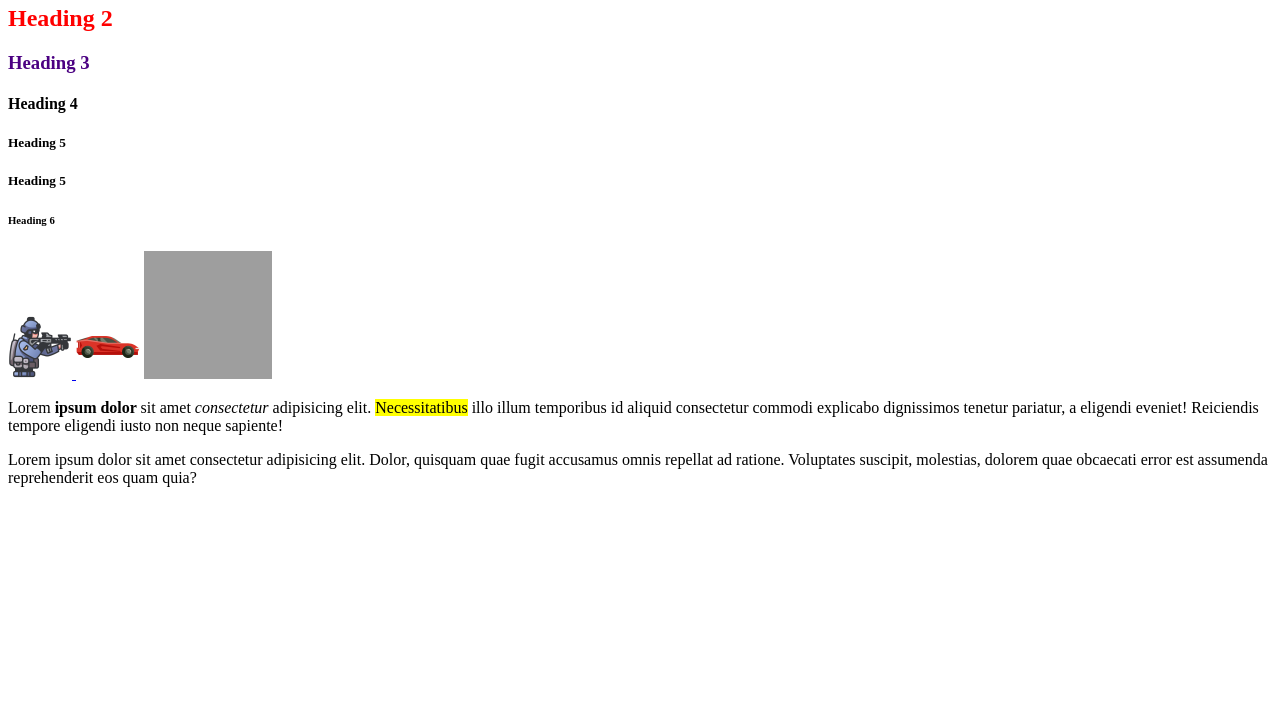
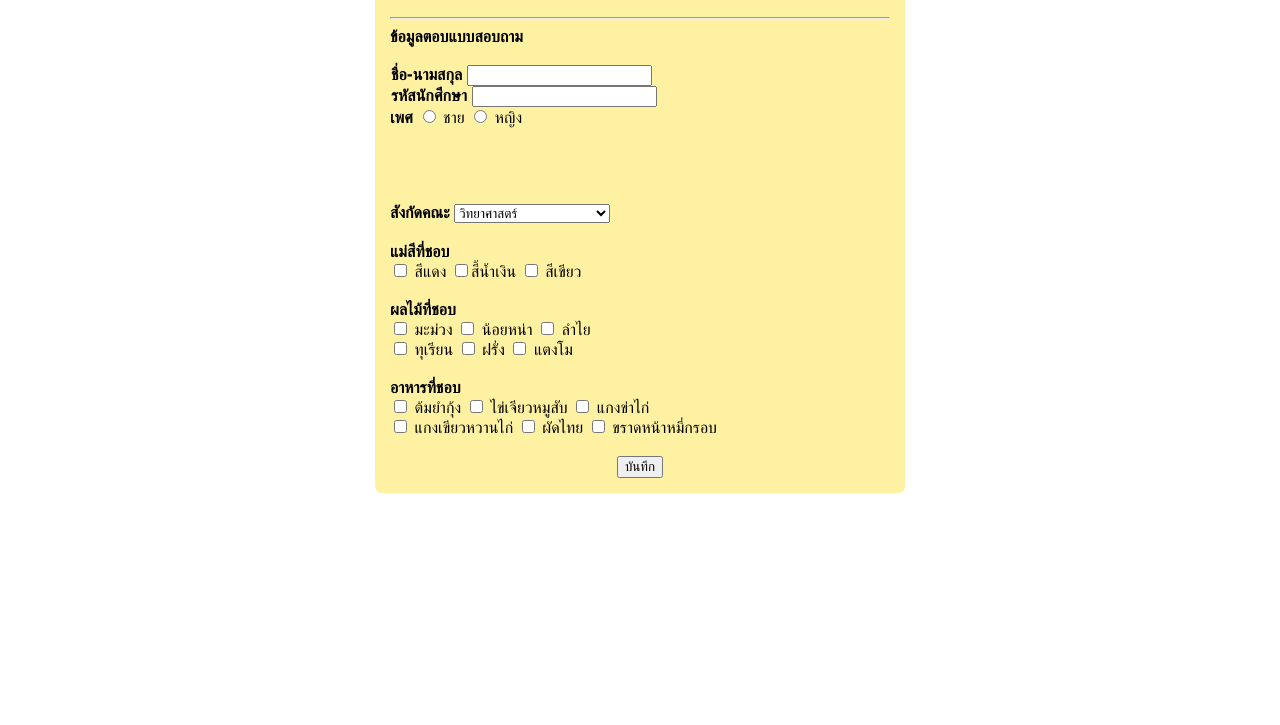
Before and after one commit to Sarayut000/HTMLBASIC, a plain HTML site: page _index.html in a window 1280 px wide. Shown: the part 75-800 px from the top of the page. Drawn offline with Linux system fonts and the light colour scheme; grey boxes are pictures that could not be loaded.

Commit message:
second commit

```diff
--- a/_index.html
+++ b/_index.html
@@ -1,31 +1,94 @@
 <!DOCTYPE html>
 <html lang="en">
 <head>
-  <meta charset="UTF-8">
-  <meta name="viewport" content="width=device-width, initial-scale=1.0">
-  <title>HTLlbasic</title>
-  <style>
-      link rel="stylesheet" href="CSS/style.css">
-      </style>
+    <meta charset="UTF-8">
+    <title>Web Form</title>
+    <meta name="viewport" content="width=device-width, initial-scale=1.0">
+    <style>
+        body {
+            font-family: Tahoma, sans-serif;
+        }
+        .container {
+            width: 500px;
+            margin: auto;
+            background: #fff1a2;
+            padding: 15px;
+            border-radius: 8px;
+            border: 1px solid #ffffff;
+        }
+        h2 {
+            text-align: center;
+        }
+    </style>
+</head>
+<body>
+
+<div class="container">
+    <h2>แบบสอบถาม</h2>
+    <hr>
+    <form method="post" novalidate>
+        <label for="name"><b>ข้อมูลตอบแบบสอบถาม</b></label><br><br>
+        <label style="display: inline-block; width: 1px";></label><b>ชื่อ-นามสกุล</b></lable>
+        <input placeholder="" type="text" name="name" id="name" required><br>
+
+        <label style="display: inline-block; width: 1px";></label><b>รหัสนักศึกษา</b></lable>
+       <input placeholder="" type="number" name="Student" id="Student id" required><br>
+
+        <label for="sex"><b>เพศ</b></label>
+        <input type="radio" id="male" name="sex" value="male"> ชาย
+        <input type="radio" id="female" name="sex" value="female"> หญิง
+        <br><br>
+
+        <label for="faculty" style="display: inline-block; width: 100px; vertical-align: top;"></label><br><br><br><b>สังกัดคณะ</b></label>
+        <select id="faculty" site="9">
+            <option>วิทยาศาสตร์</option>
+            <option>วิทยาการคแมพิวเตอร์</option>
+            <option>ครุศาสตร์</option>
+            <option>บริหารธุรกิจและดารจัดการ</option>
+            <option>มนุษยศาสตร์</option>
+            <option>เทคโนโลยีอุตสาหกรรม</option>
+            <option>เกษตรศาสตร์</option>
+            <option>สารธารณสุขศาสตร์</option>
+            <option>แพทย์แผนไทยและทางเลือก</option>
+            <option>คณะนิติศาสตร์</option>
+        </select><br><br>
+
+        <label for="nmae"><b>แม่สีที่ชอบ</b></label><br>
+        <input type="checkbox" id="red" name="color" value="red"> สีแดง
+        <input type="checkbox" id="blue" name="color" value="blue">สี้น้ำเงิน
+        <input type="checkbox" id="green" name="color" value="green"> สีเขียว
+        <br><br>
+        <label for="nmae"><b>ผลไม้ที่ชอบ</b></label><br>
+        <input type="checkbox"> มะม่วง
+        <input type="checkbox"> น้อยหน่า
+        <input type="checkbox"> ลำไย
+        <br>
+        <input type="checkbox"> ทุเรียน
+        <input type="checkbox"> ฝรั่ง
+        <input type="checkbox"> แตงโม
+        <br><br>
+        <label for="nmae"><b>อาหารที่ชอบ</b></label><br>
+        <input type="checkbox"> ต้มยำกุ้ง
+        <input type="checkbox"> ไข่เจียวหมูสับ
+        <input type="checkbox"> แกงข่าไก่
+        <br>
+        <input type="checkbox"> แกงเขียวหวานไก่
+        <input type="checkbox"> ผัดไทย
+        <input type="checkbox"> ขราดหน้าหมี่กรอบ
+        <br><br>
+        <div style="text-align: center;">
+            <input type="submit" value="บันทึก">
+        </div>
 
 
-  </style>
-</head>
-<html>
-  <h1 title="Heading1" style="color: blue;">Heading 1</h1>
-  <h2 style="color: red;">Heading 2</h2>
-  <h3 style="color: indigo;">Heading 3</h3>
-  <h4> Heading 4</h4>
-  <h5 id="Heading">Heading 5</h5>
-  <h5 class="Heading">Heading 5</h5>
-  <h6>Heading 6</h6>
-  <a href="https://www.ubru.ac.th" target="_blank">
-    <img src="images/soldier.png" alt="My House"width="64" height="64">
-  </a>
-  <img src="images/sport-car.png" alt="My House"width="64" height="64">
-  <img src="https://www.pokemon.com/static-assets/content-assets/cms2/img/pokedex/full/025.png" alt="My House"width="128" height="128">
-  <p>Lorem <b>ipsum dolor </b> sit amet <em>consectetur</em> adipisicing elit. <mark>Necessitatibus</mark> illo illum temporibus id aliquid consectetur commodi explicabo dignissimos tenetur pariatur, a eligendi eveniet! Reiciendis tempore eligendi iusto non neque sapiente!
-  <p>Lorem ipsum dolor sit amet consectetur adipisicing elit. Dolor, quisquam quae fugit accusamus omnis repellat ad ratione. Voluptates suscipit, molestias, dolorem quae obcaecati error est assumenda reprehenderit eos quam quia?</p>
-  </p>
+
+
+
+
+
+
+    </form>
+</div>
+
 </body>
 </html>
```
